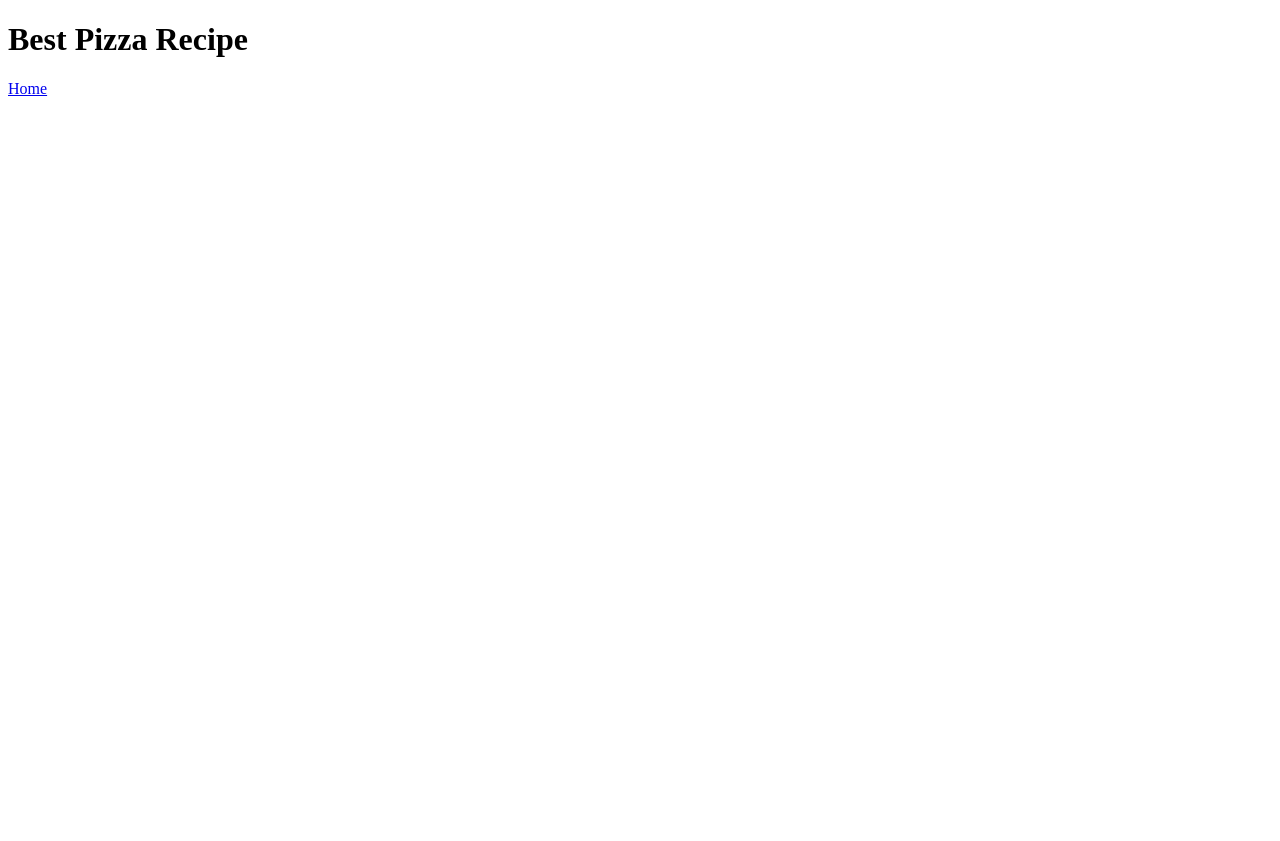
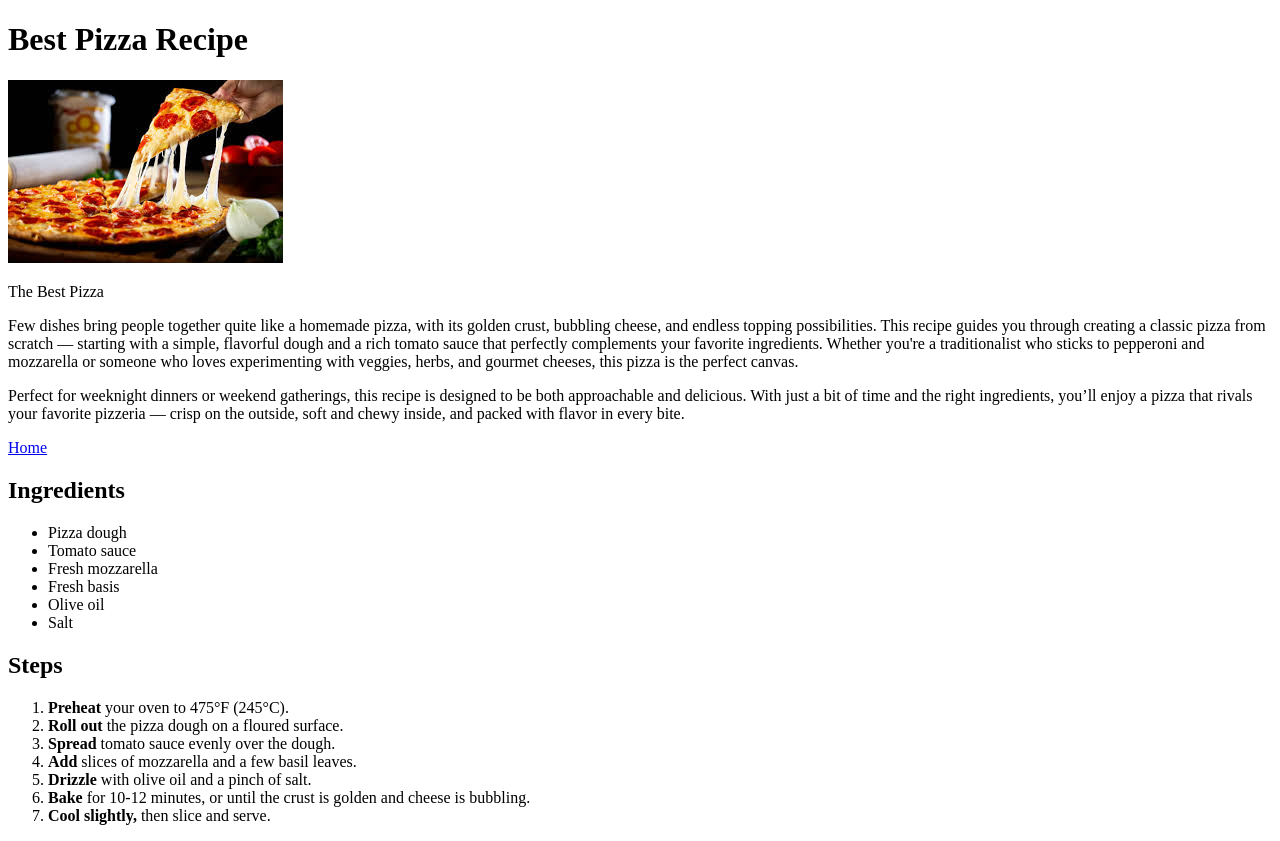
Before and after one commit to Jacob157937/odin-recipes, a plain HTML site: page recipes/pizza.html in a window 1280 px wide. Before the commit the page ends 800 px from the top, so only its background shows below. Drawn offline with Linux system fonts and the light colour scheme.

Commit message:
Create pizza webpage content
Content for the pizza webpage was created including an image with a description,
list of ingredients and list of steps.

```diff
--- a/recipes/pizza.html
+++ b/recipes/pizza.html
@@ -7,11 +7,32 @@
 </head>
 <body>
    <h1>Best Pizza Recipe</h1>
+   <img src="../img/pizzastock.jpeg" alt="Pizza Stock Photo">
+        <p>The Best Pizza </p>
+        <p>Few dishes bring people together quite like a homemade pizza, with its golden crust, bubbling cheese, and endless topping possibilities. This recipe guides you through creating a classic pizza from scratch — starting with a simple, flavorful dough and a rich tomato sauce that perfectly complements your favorite ingredients. Whether you're a traditionalist who sticks to pepperoni and mozzarella or someone who loves experimenting with veggies, herbs, and gourmet cheeses, this pizza is the perfect canvas.</p>
+        <p>Perfect for weeknight dinners or weekend gatherings, this recipe is designed to be both approachable and delicious. With just a bit of time and the right ingredients, you’ll enjoy a pizza that rivals your favorite pizzeria — crisp on the outside, soft and chewy inside, and packed with flavor in every bite.</p>
+<p><a href="../index.html">Home</a></p>
 
+<h2>Ingredients</h2>
 
+<ul>
+<li>Pizza dough</li>
+<li>Tomato sauce</li>
+<li>Fresh mozzarella</li>
+<li>Fresh basis</li>
+<li>Olive oil</li>
+<li>Salt</li>
+</ul>
+<h2>Steps</h2>
 
-
-   <a href="../index.html">Home</a>
-
+<ol>
+<li><strong>Preheat</strong> your oven to 475&deg;F (245&deg;C).</li>
+<li><strong>Roll out</strong> the pizza dough on a floured surface.</li>
+<li><strong>Spread</strong> tomato sauce evenly over the dough.</li>
+<li><strong>Add</strong> slices of mozzarella and a few basil leaves.</li>
+<li><strong>Drizzle</strong> with olive oil and a pinch of salt.</li>
+<li><strong>Bake</strong> for 10-12 minutes, or until the crust is golden and cheese is bubbling.</li>
+<li><strong>Cool slightly,</strong> then slice and serve.</li>
+</ol>
 </body>
 </html>
```
Also changed, not shown: img/pizzastock.jpeg (added).
